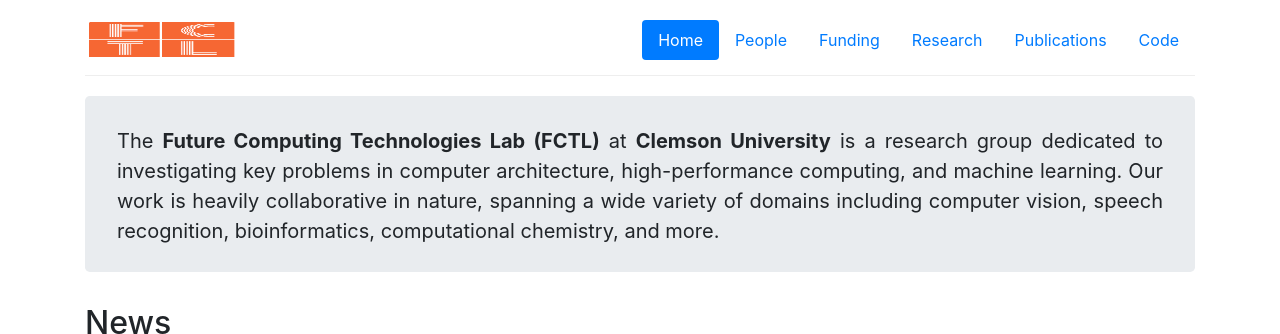
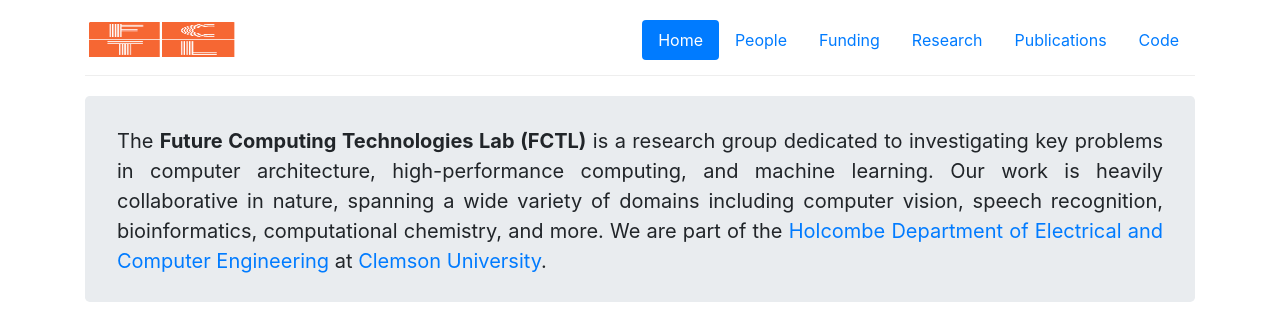
Before and after one commit to CUFCTL/cufctl.github.io, a Jekyll site: the page built from index.html, in a window 1280 px wide and 900 px high, cut to the strip 0-334 px from the top of the window. Built offline with Jekyll 4.4.1, drawn with Linux system fonts in a browser that asks for light colours; some of the changed lines change nothing that is shown; some of the changed text lies outside the part shown.

Commit message:
Updated jumbotron text

```diff
--- a/_config.yml
+++ b/_config.yml
@@ -22,7 +22,7 @@ roles:
     name: Alumni
 
 # Number of news stories on the front page.
-front_page_news: 8
+front_page_news: 4
 
 # Base pathname for links.
 base: ''
--- a/_layouts/default.html
+++ b/_layouts/default.html
@@ -65,7 +65,7 @@
 
             <div class="footer">
                 <p>
-                    <a href="https://www.clemson.edu/cecas/departments/ece/">Holcombe Department of Electrical and Computer Engineering</a>
+                    <a href="https://www.clemson.edu/cecas/departments/ece/">Electrical and Computer Engineering</a>
                     at
                     <a href="http://www.clemson.edu/">Clemson University</a>
                 </p>
--- a/index.html
+++ b/index.html
@@ -21,7 +21,7 @@ role-tables:
 ---
 
 <div class="jumbotron">
-    <p>The <b>Future Computing Technologies Lab (FCTL)</b> at <b>Clemson University</b> is a research group dedicated to investigating key problems in computer architecture, high-performance computing, and machine learning. Our work is heavily collaborative in nature, spanning a wide variety of domains including computer vision, speech recognition, bioinformatics, computational chemistry, and more.</p>
+    <p>The <b>Future Computing Technologies Lab (FCTL)</b> is a research group dedicated to investigating key problems in computer architecture, high-performance computing, and machine learning. Our work is heavily collaborative in nature, spanning a wide variety of domains including computer vision, speech recognition, bioinformatics, computational chemistry, and more. We are part of the <a href="https://www.clemson.edu/cecas/departments/ece/">Holcombe Department of Electrical and Computer Engineering</a> at <a href="http://www.clemson.edu/">Clemson University</a>.</p>
 </div>
 
 <section>
```
